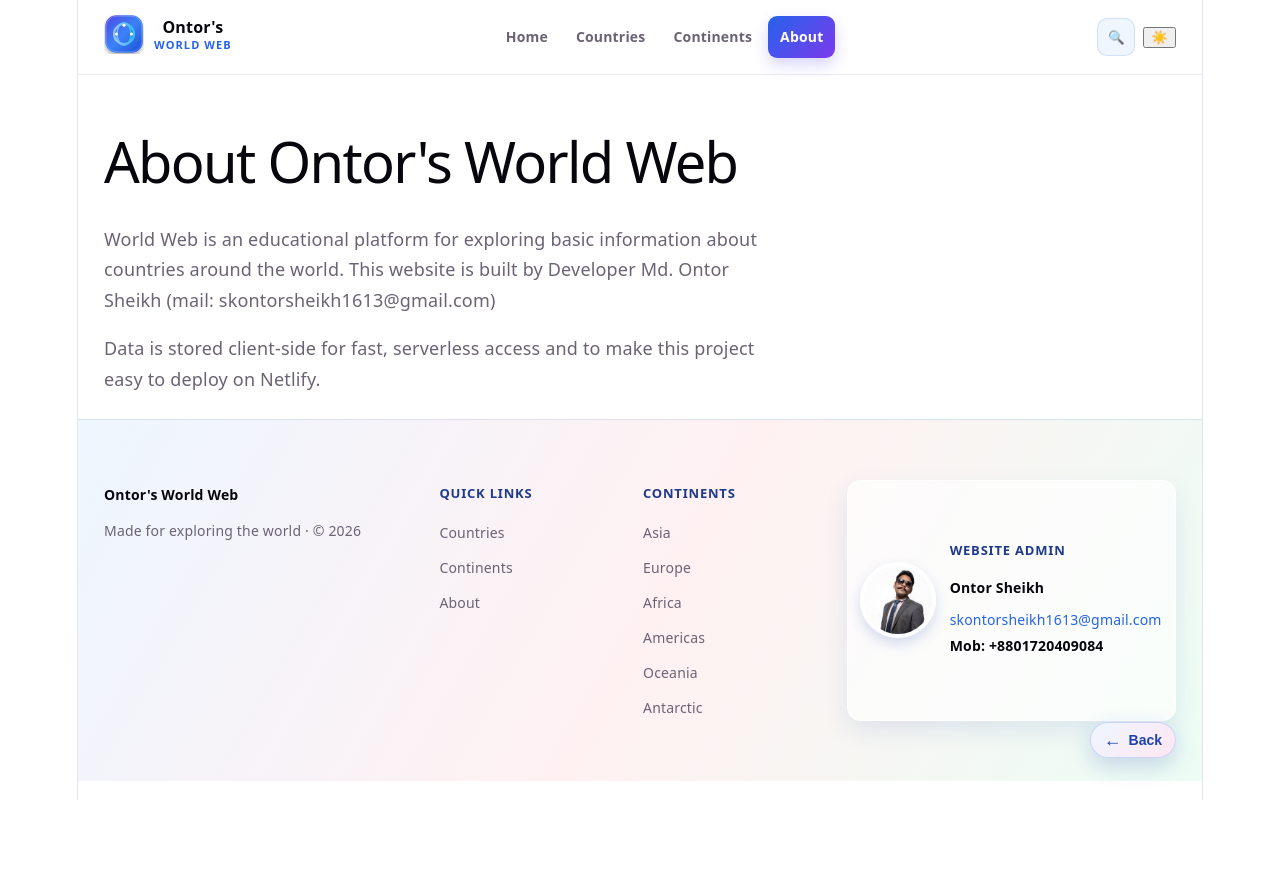
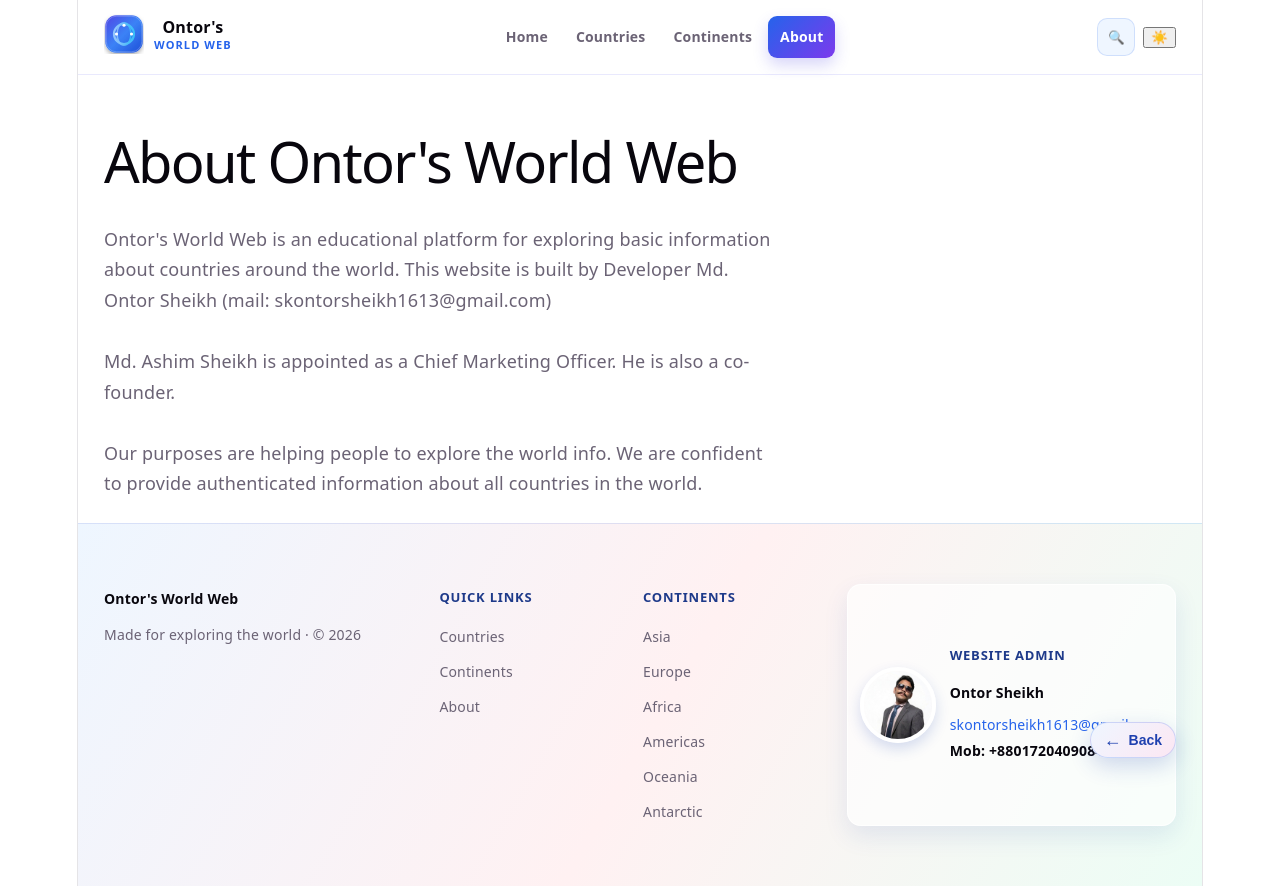
Before and after one commit to ontorsheikh/my-world-app, a React (Vite) app: page /about in a window 1280 px wide. Before the commit the page ends 800 px from the top, so only its background shows below. Built offline with nearby package versions, Linux system fonts and the light colour scheme.

Commit message:
added about editon

```diff
--- a/src/pages/About.jsx
+++ b/src/pages/About.jsx
@@ -6,14 +6,16 @@ export default function About() {
       <BackButton />
       <h1>About Ontor's World Web</h1>
       <p>
-        World Web is an educational platform for exploring basic information
+        Ontor's World Web is an educational platform for exploring basic information
         about countries around the world. This website is built by Developer Md.
         Ontor Sheikh (mail: skontorsheikh1613@gmail.com)
+        <br /><br /> Md. Ashim Sheikh is appointed as a Chief Marketing Officer. He is also a co-founder.
+
+      <br /><br />
+      Our purposes are helping people to explore the world info. We are confident to provide authenticated information about all countries in the world.
       </p>
-      <p>
-        Data is stored client-side for fast, serverless access and to make this
-        project easy to deploy on Netlify.
-      </p>
+
+
     </div>
   );
 }
```
